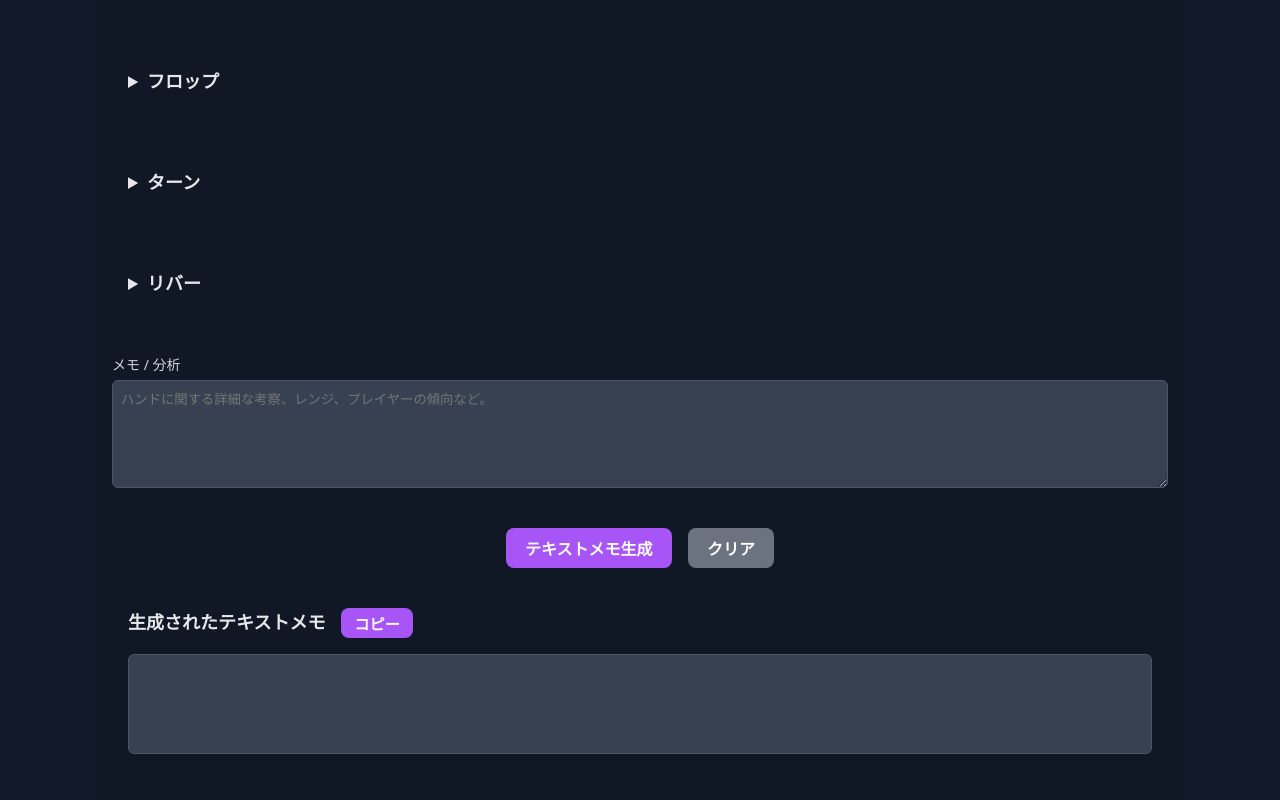
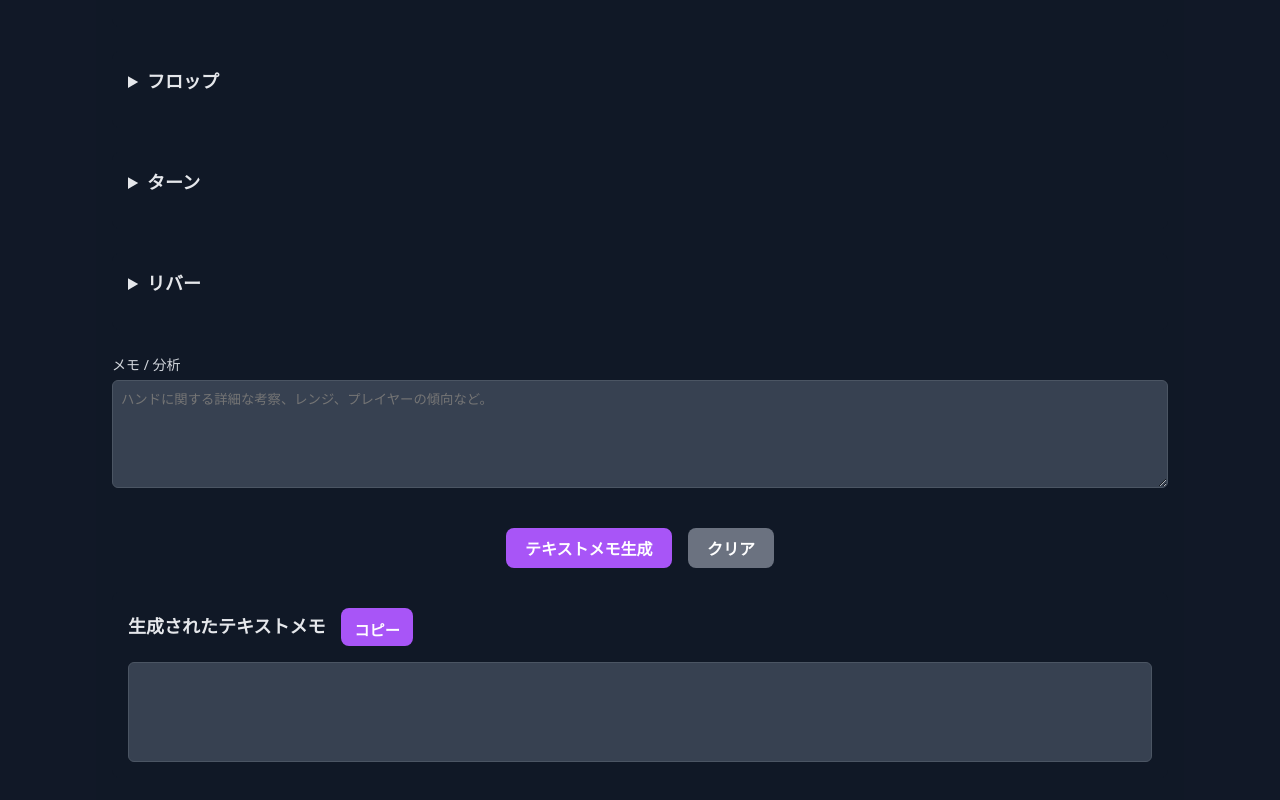
Before and after one commit to takao0612/poker-hand-memo-app, a plain HTML site: page index.html in a window 1280 px wide. Shown: the part 463-1263 px from the top of the page. Drawn offline with Linux system fonts and the light colour scheme.

Commit message:
コピー完了時のボタン高さを固定し、横に広がるように修正

```diff
--- a/index.html
+++ b/index.html
@@ -216,6 +216,11 @@
         /* コピー用ボタンも統一 */
         #copy-memo {
             min-width: 70px;
+            height: 38px;
+            line-height: 38px;
+            white-space: nowrap;
+            overflow: hidden;
+            box-sizing: border-box;
         }
         /* セクション */
         .section {
```
